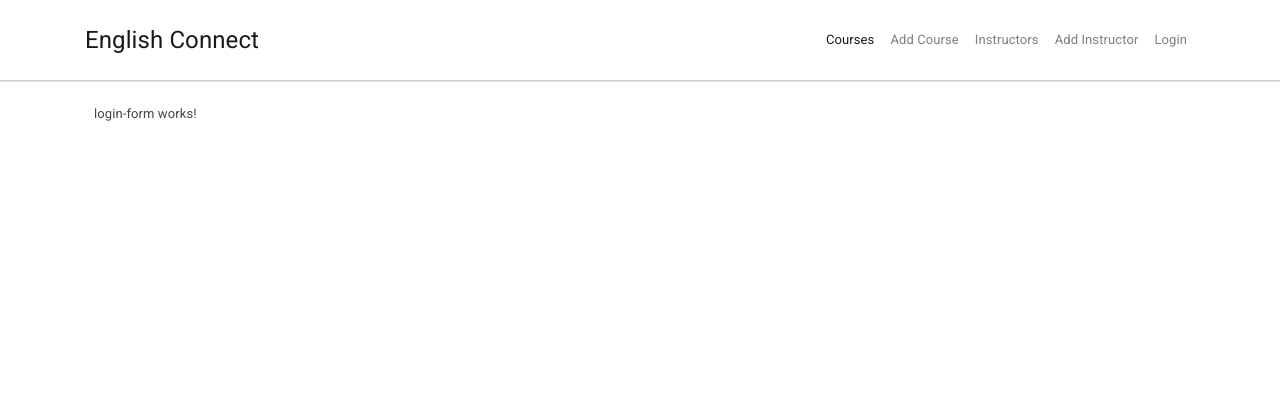
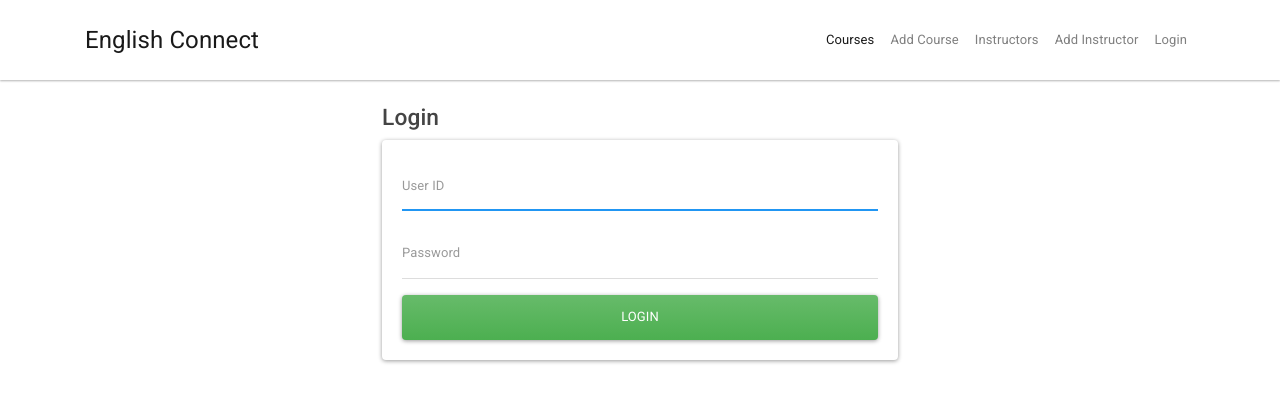
Before and after one commit to Arredondo-Jesus/english_connect, an Angular app in the folder client/: page /login in a window 1280 px wide. Shown: the top 402 px of the page. Built offline with nearby package versions, Linux system fonts and the light colour scheme.

Commit message:
Mintor changes

```diff
--- a/client/src/app/app-routing.module.ts
+++ b/client/src/app/app-routing.module.ts
@@ -10,7 +10,7 @@ import { LoginFormComponent } from './components/login-form/login-form.component
 const routes: Routes = [
   {
     path: '',
-    redirectTo: 'courses',
+    redirectTo: 'login',
     pathMatch: 'full'
   },
   {
--- a/client/src/app/components/login-form/login-form.component.html
+++ b/client/src/app/components/login-form/login-form.component.html
@@ -1 +1,18 @@
-<p>login-form works!</p>
+<div class="col-md-6 offset-3">
+  <h3>Login</h3>
+  <div class="card">
+    <div class="card-body">
+      <form>
+        <div class="form-group">
+          <input type="email" name="username" placeholder="User ID" class="form-control" autofocus>
+        </div>
+        <div class="form-group">
+            <input type="password" name="password" placeholder="Password" class="form-control">
+        </div>
+        <button class="btn btn-success btn-block">
+          Login
+        </button>
+      </form>
+    </div>
+  </div>
+</div>
```
